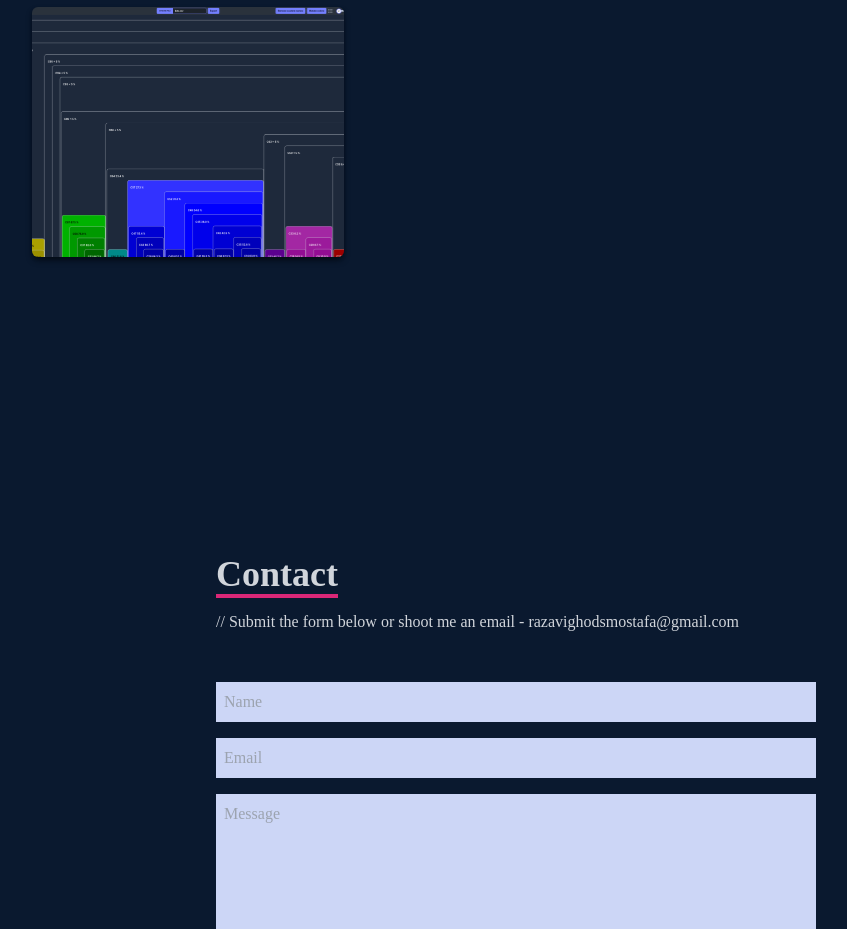
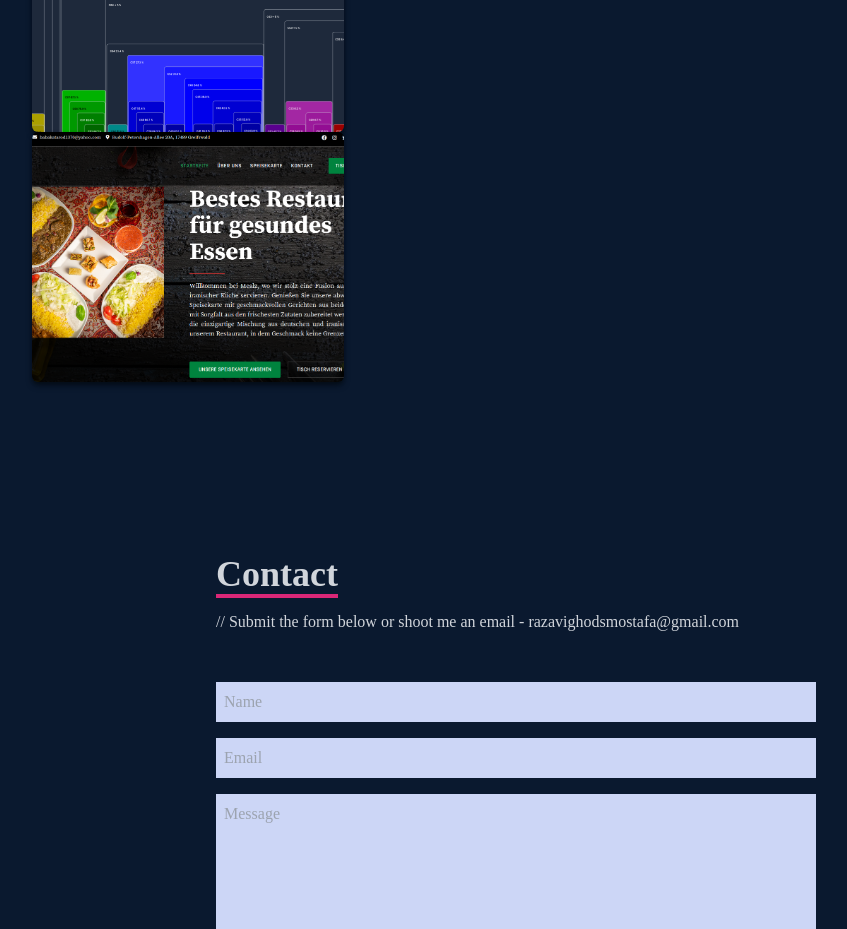
Before and after one commit to splendidcomputer/portfolio-react-app, a React (Create React App) app: page / in a window 1280 px wide. Shown: the part 2740-3669 px from the top of the page, without its empty margins (124-971 px from the left). Built offline with nearby package versions, Linux system fonts and the light colour scheme.

Commit message:
Added mealz.

```diff
--- a/src/componets/Work.jsx
+++ b/src/componets/Work.jsx
@@ -1,5 +1,6 @@
 import React from "react";
 import WorkImg from "../assets/projects/ET.png";
+import mealz from "../assets/projects/mealz.png";
 import realEstate from "../assets/projects/realestate.jpg";
 
 const Work = () => {
@@ -40,6 +41,34 @@
             </div>
           </div>
         </div>
+
+            {/* Container */}
+            <div className="grid sm:grid-cols-2 md:grid-cols-3 gap-4">
+          {/* Grid Item */}
+          <div
+            style={{ backgroundImage: `url(${mealz})` }}
+            className="shadow-md shadow-[#040c16] group container rounded-md flex justify-center items-center mx-auto content-div"
+          >
+            {/* Hover Effects */}
+            <div className="opacity-0 group-hover:opacity-100">
+              <span className="text-2xl font-bold text-white tracking-wider">
+                A React AI Application
+              </span>
+              <div className="pt-8 text-center">
+                <a href="https://www.mealzz.de/">
+                  <button className="text-center rounded-lg px-4 py-3 m-2 bg-white text-gray-700 font-bold text-lg">
+                    Demo
+                  </button>
+                </a>
+                {/* <a href="/">
+                  <button className="text-center rounded-lg px-4 py-3 m-2 bg-white text-gray-700 font-bold text-lg">
+                    Code
+                  </button>
+                </a> */}
+              </div>
+            </div>
+          </div>
+        </div>
       </div>
     </div>
   );
```
Also changed, not shown: src/assets/projects/mealz.png (added).
